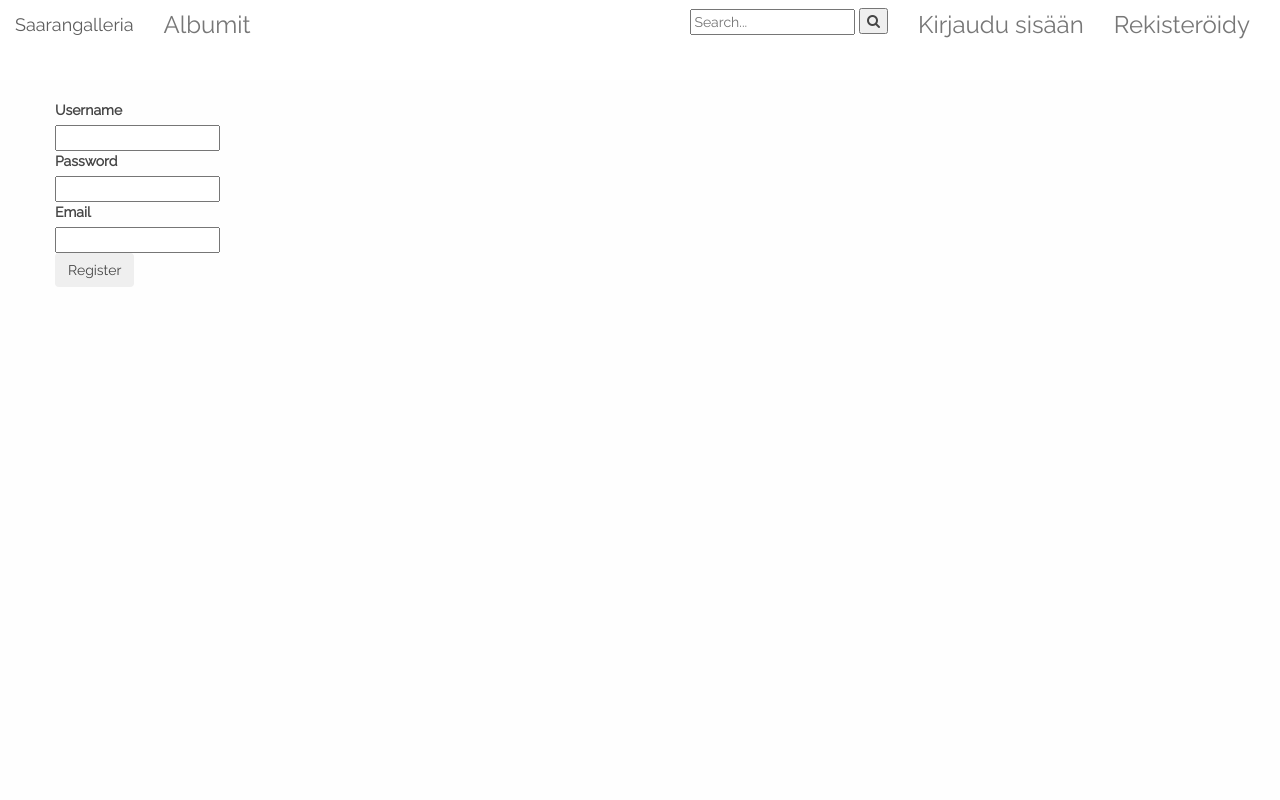
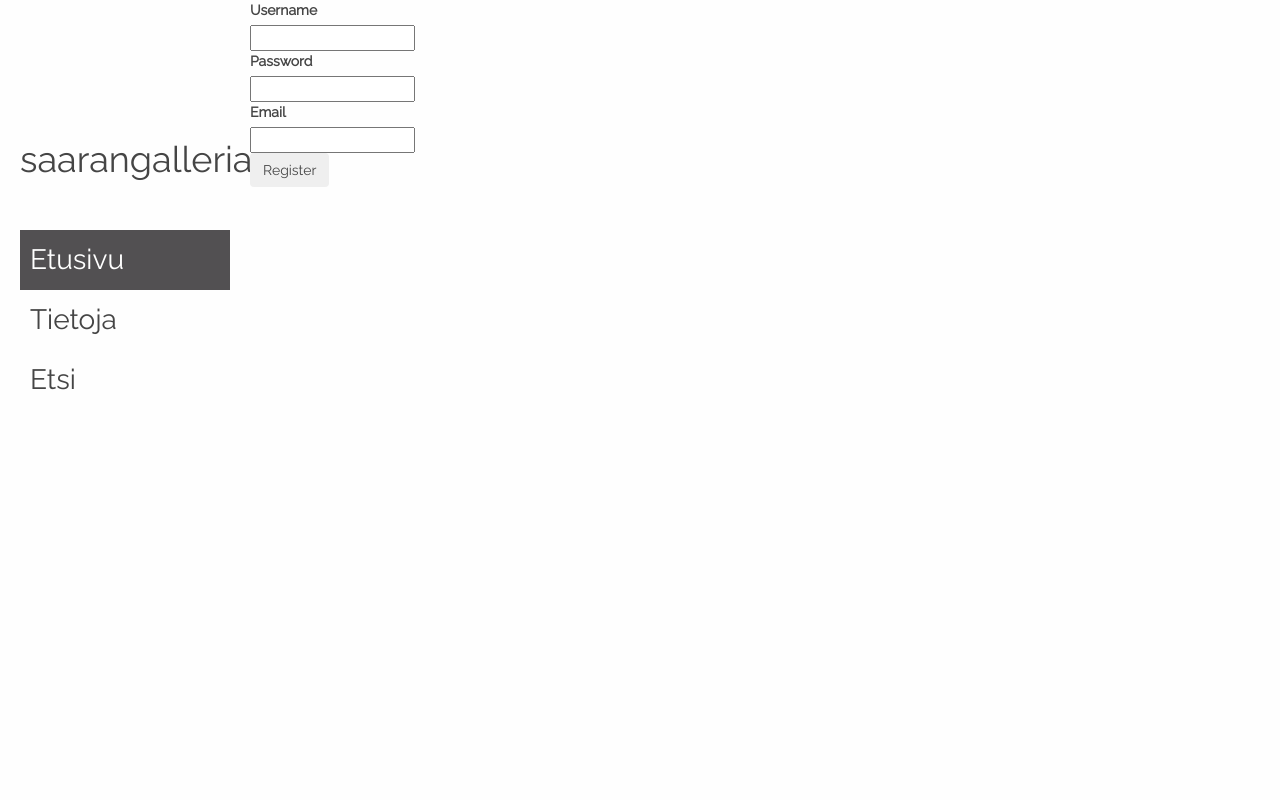
Before and after one commit to Alqio/imagegallery, a Django app: page /signup/ in a window 1280 px wide. Run offline with Django 3.2, Linux system fonts and the light colour scheme; data comes from the database, SQL or seed files in the repository; data that the repository does not hold is empty; parts of the project's set-up code (start-up, migrations or seed data) failed here and were passed over; some libraries are stand-ins or nearby versions.

Commit message:
Sidebar test

```diff
--- a/images/static/css/style.css
+++ b/images/static/css/style.css
@@ -1,3 +1,70 @@
+/* sidebar */
+.wrapper {
+	display: flex;
+	align-items: stretch;
+}
+#sidebar {
+    padding-top:100px;
+    min-width: 250px;
+    max-width: 250px;
+	min-height: 100vh;
+    transition: all 0.3s;
+    border-left: 50px;
+}
+
+#sidebar.active {
+    margin-left: -250px;
+}
+
+#sidebar p {
+    font-size: 2em;
+    font-weight: 300;
+    line-height: 1.7em;
+    color: #302f30;
+}
+
+a, a:hover, a:focus {
+    color: inherit;
+    text-decoration: none;
+    transition: all 0.3s;
+}
+
+#sidebar .sidebar-header {
+    padding: 20px;
+}
+
+#sidebar ul.components {
+    padding: 20px;
+}
+
+#sidebar ul p {
+    padding: 10px;
+}
+
+#sidebar ul li a {
+    padding: 10px;
+    font-size: 2em;
+    display: block;
+}
+#sidebar ul li a:hover {
+    color: #fff;
+    background: #525052;
+}
+
+#sidebar ul li.active > a, a[aria-expanded="true"] {
+    color: #fff;
+    background: #525052;
+}
+ul ul a {
+    font-size: 2em !important;
+    padding-left: 30px !important;
+    background: #6d7fcc;
+}
+
+.container {
+    border-top: 10vh;
+}
+
 
 body {
     background-color: #FEFEFE;
--- /dev/null
+++ b/images/static/images/js/sidebar.js
@@ -0,0 +1,2 @@
+$(document).ready(function() {
+});
--- a/images/templates/base.html
+++ b/images/templates/base.html
@@ -35,49 +35,25 @@
     </head>
     <body>
 
-        <nav class="navbar navbar-default" id="navbar">
-            <div class="container-fluid">
-                <div class="navbar-header">
-                    <a class="navbar-brand" href="/">Saarangalleria</a>
+        <div class="wrapper">
+            <nav id="sidebar">
+                <div class="sidebar-header">
+                    <h1>saarangalleria</h1>
                 </div>
 
-                <div class="collapse navbar-collapse">
-                    <ul class="nav navbar-nav">
-                        <li id="albums"><a class="navbar-a" href="/albums/">Albumit</a></li>
-                        {% if user.is_authenticated %}
-                            {% if user.userprofile.is_admin %}
-                                <li id="publish"><a class="navbar-a" href="/add_image/">Lisää kuvia</a></li>
-                                <li id="add_album"><a class="navbar-a" href="/add_album/">Lisää albumi</a></li>
-                            {% endif %}
+                <ul class="list-unstyled components">
+                    <li class="active"><a href="/">Etusivu</a></li>
+                    <li><a href="/info/">Tietoja</a></li>
+                    {% if user.is_authenticated %}
+                        {% if user.userprofile.is_admin %}
+                            <li><a href="/add_image/">Lisää kuvia</a></li>
+                            <li><a href="/add_album/">Lisää albumi</a></li>
                         {% endif %}
-                    </ul>
-	        		<ul class="nav navbar-nav navbar-right">
-                        <li id="user">
-                        	{% if user.is_authenticated %}
-					            <a class="navbar-a" href="/edit_profile/">Kirjautuneena: {{user.username}}</a>
-                    		{% endif %}
-				        </li>
+                    {% endif %}
+                    <li><a href="/search/">Etsi</a></li>
+               </ul>
 
-                        {% if user.is_authenticated %}
-                            <li id="logout"><a class="navbar-a"
-                                href="/logout">Kirjaudu ulos</a></li>
-                        {% else %}
-                            <li id="login"><a class="navbar-a" href="/login">Kirjaudu sisään</a></li>
-                            <li id="register"><a class="navbar-a" href="/signup">Rekisteröidy</a></li>
-                        {% endif %}
-
-                    </ul>
-                    <form class="navbar-form navbar-right" type="get" action="/search_results/">
-                        <div class="form-group">
-                            <input id="search_box" type="text" placeholder="Search..." name="search">
-                        </div>
-                        <button id="search_submit" type="submit"><i class="fa fa-search"></i></button>
-                 	</form>
-
-                </div>
-
-            </div>
-        </nav>
+            </nav>
 
             <div class="container">
                 <div class="row">
@@ -86,6 +62,7 @@
                     {% endblock %}
                 </div>
             </div>
+
         </div>
     </body>
 </html>
```
